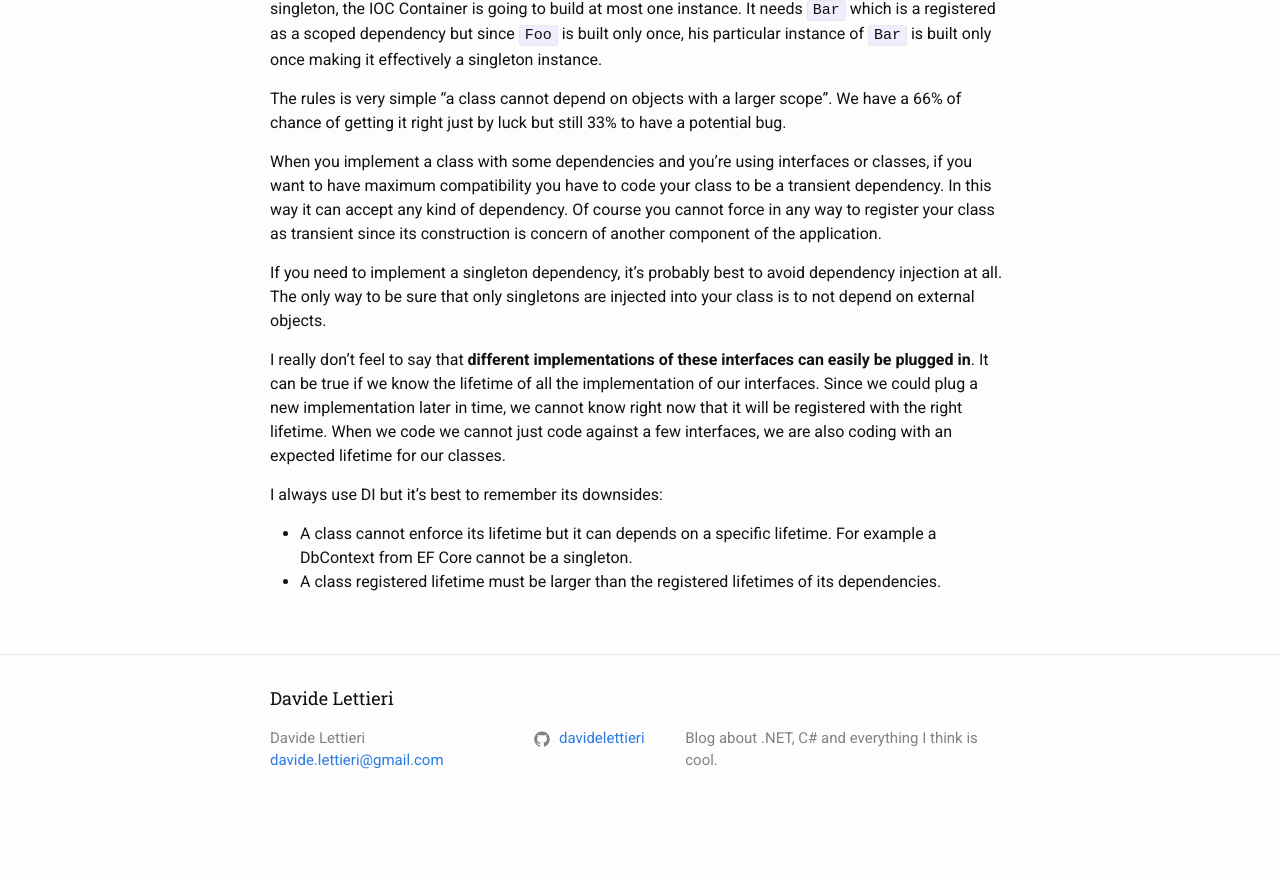
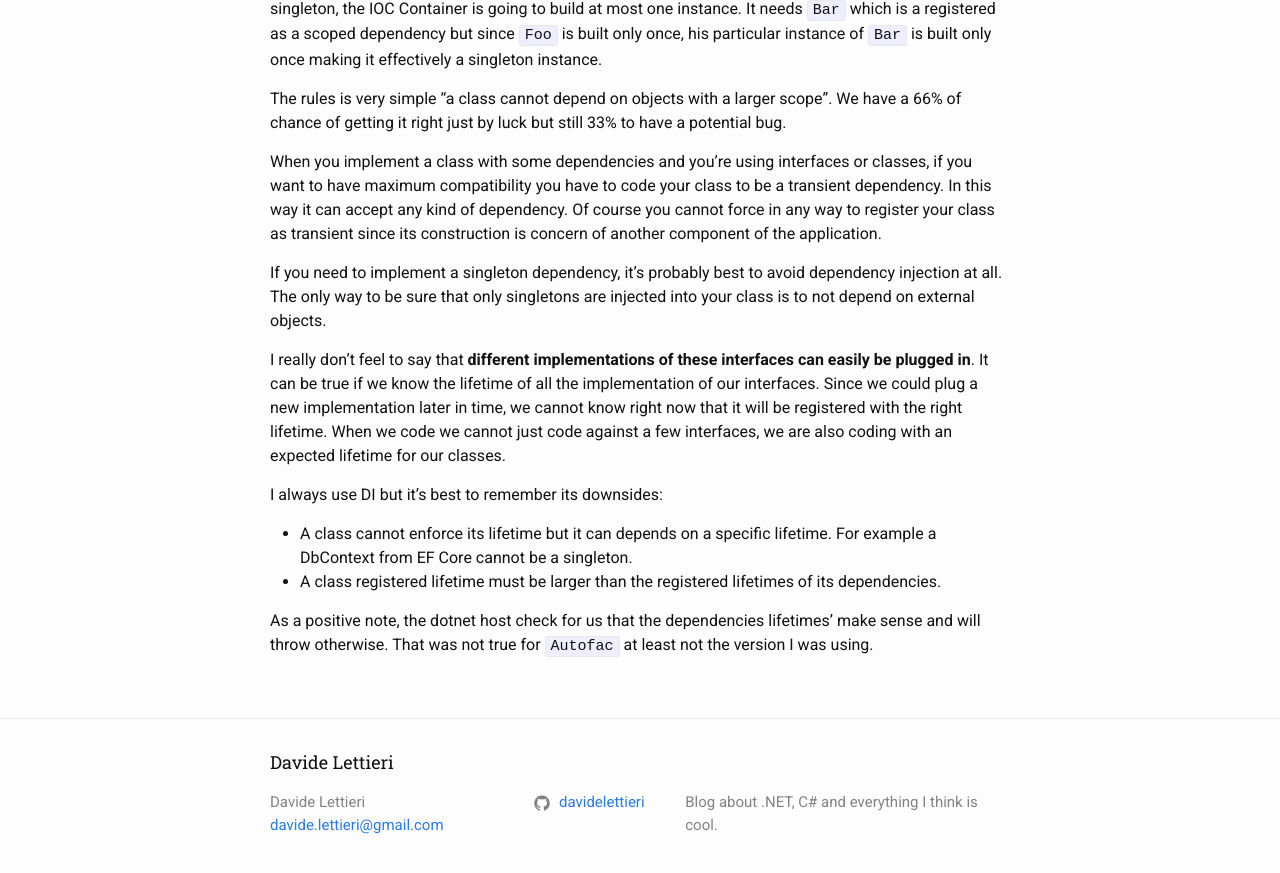
Before and after one commit to davidelettieri/davidelettieri.it, a Jekyll site: the page built from _posts/2021-09-23-Dependency Injection.md, in a window 1280 px wide and 900 px high, scrolled down 1456 px. Shown: the top 873 px of the window. Built offline with Jekyll 4.4.1, drawn with Linux system fonts in a browser that asks for light colours; before the commit the page ends 2292 px from its top, so only the background shows below that.

Commit message:
minor update on DI

```diff
--- a/_posts/2021-09-23-Dependency Injection.md
+++ b/_posts/2021-09-23-Dependency Injection.md
@@ -62,3 +62,5 @@ I really don't feel to say that **different implementations of these interfaces
 I always use DI but it's best to remember its downsides:
 * A class cannot enforce its lifetime but it can depends on a specific lifetime. For example a DbContext from EF Core cannot be a singleton.
 * A class registered lifetime must be larger than the registered lifetimes of its dependencies.
+
+As a positive note, the dotnet host check for us that the dependencies lifetimes' make sense and will throw otherwise. That was not true for `Autofac` at least not the version I was using.
```
